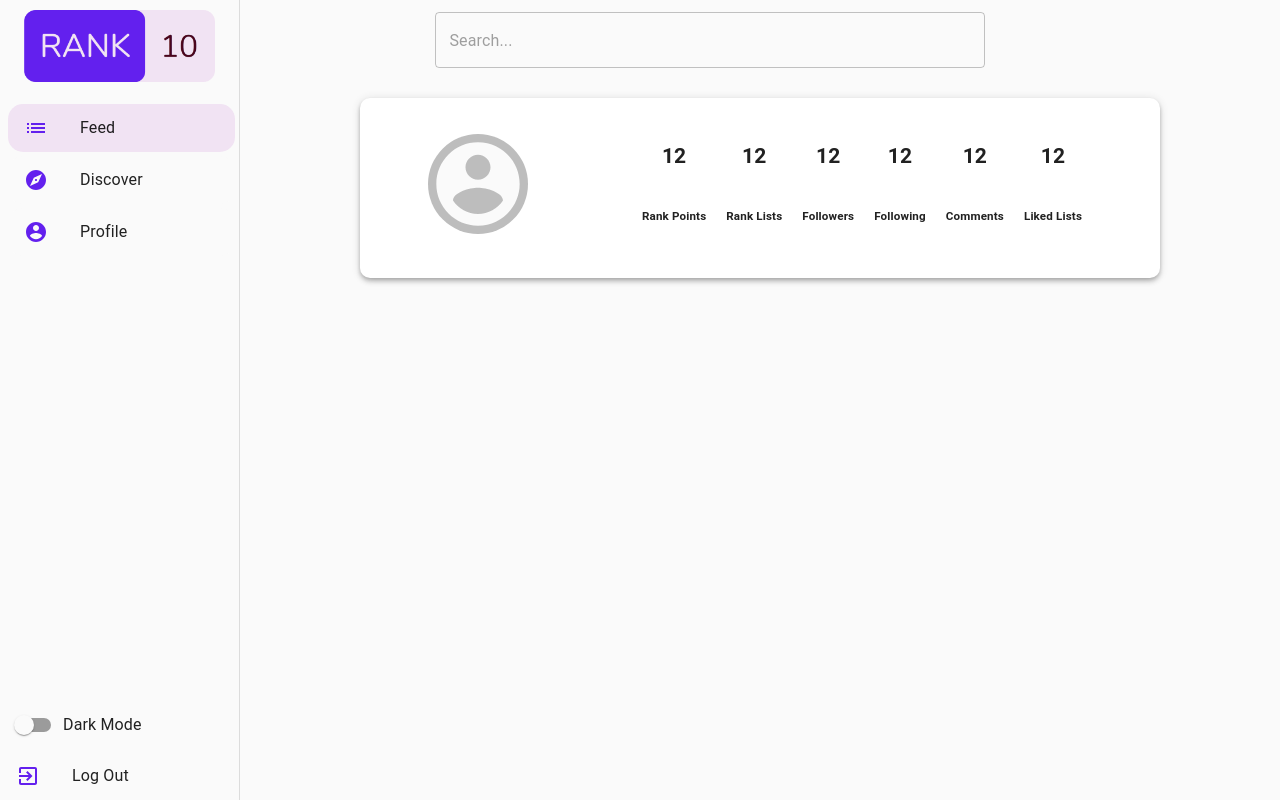
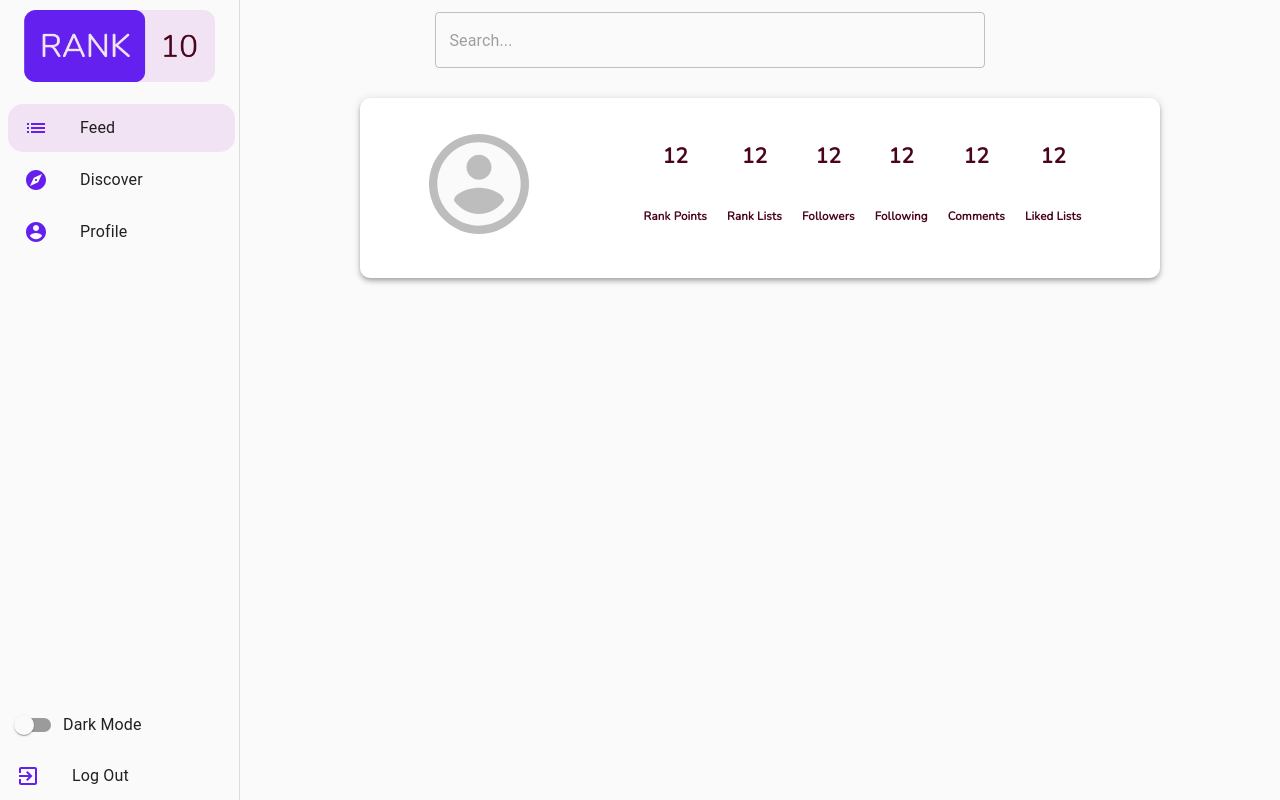
Before and after one commit to meh430/rankten, a React (Create React App) app: page /#/main/profile in a window 1280 px wide. Built offline with nearby package versions, Linux system fonts and the light colour scheme.

Commit message:
Uses text theme function

```diff
--- a/src/components/Login.js
+++ b/src/components/Login.js
@@ -2,7 +2,7 @@ import { Button, Card, CardContent, useTheme, TextField } from "@material-ui/cor
 import React, { useState, useContext } from "react";
 import { Redirect } from "react-router-dom";
 import { UserContext } from "../Contexts";
-import { appThemeConstants, getCardStyle } from "../misc/AppTheme";
+import { appThemeConstants, getCardStyle, getTextTheme } from "../misc/AppTheme";
 import { loginUser } from "../api/Auth";
 import {UserReducerTypes} from "../reducers/UserReducer"
 import ReactLoading from "react-loading";
@@ -103,10 +103,7 @@ export const Login = (props) => {
     const [loading, setLoading] = useState(false);
     const { userDispatch, setUserToken } = useContext(UserContext);
 
-    const textTheme = {
-        fontFamily: appThemeConstants.fontFamily,
-        color: currentTheme.palette.secondary.dark,
-    };
+    const textTheme = getTextTheme(currentTheme);
 
     const submitLogin = async () => {
         setLoading(true);
--- a/src/components/SignUp.js
+++ b/src/components/SignUp.js
@@ -5,7 +5,7 @@ import { namePattern, passwordPattern, PasswordField, NameField, AltAuth, AuthSu
 import { signupUser } from "../api/Auth";
 import { UserContext } from "../Contexts";
 import {UserReducerTypes} from "../reducers/UserReducer"
-import { appThemeConstants, getCardStyle } from "../misc/AppTheme";
+import { appThemeConstants, getCardStyle, getTextTheme } from "../misc/AppTheme";
 import "../App.css";
 let userName = "";
 let password = "";
@@ -16,10 +16,7 @@ let bio = "";
 export const SignUp = (props) => {
     const currentTheme = useTheme();
 
-    const textTheme = {
-        fontFamily: appThemeConstants.fontFamily,
-        color: currentTheme.palette.secondary.dark,
-    };
+    const textTheme = getTextTheme(currentTheme);
 
     const [nameError, setNameError] = useState(false);
     const [passwordError, setPasswordError] = useState(false);
--- a/src/components/UserInfo.js
+++ b/src/components/UserInfo.js
@@ -3,7 +3,7 @@ import { Avatar, Card, CardContent, makeStyles, useTheme } from "@material-ui/co
 import AccountCircleIcon from "@material-ui/icons/AccountCircle";
 
 import { UserContext } from "../Contexts";
-import {getCardStyle} from '../misc/AppTheme'
+import {getCardStyle, getTextTheme} from '../misc/AppTheme'
 import "../App.css";
 
 const useStyles = makeStyles((theme) => ({
@@ -22,6 +22,7 @@ export const UserInfo = (props) => {
     //const { user } = useContext(UserContext);
     const classes = useStyles();
     const currentTheme = useTheme();
+    const textTheme = getTextTheme(currentTheme);
     return (
         <Card
             style={{
@@ -61,7 +62,7 @@ export const UserInfo = (props) => {
                                 stat: 12,
                                 label: "Liked Lists"
                             }
-                        ].map(userStat => <UserStat stat={userStat.stat} label={userStat.label} key={userStat.label}/>)
+                        ].map(userStat => <UserStat stat={userStat.stat} label={userStat.label} key={userStat.label} textTheme={textTheme}/>)
                     }
                 </div>
             </CardContent>
@@ -72,11 +73,12 @@ export const UserInfo = (props) => {
 //onClick: callback
 //label: string
 //stat: number
+//textTheme: object
 const UserStat = (props) => {
     return (
         <div className="col" style={{ alignItems: "center", justifyContent: "center", margin: "10px" }}>
-            <h2>{props.stat}</h2>
-            <h5>{props.label}</h5>
+            <h2 style={props.textTheme}>{props.stat}</h2>
+            <h5 style={props.textTheme}>{props.label}</h5>
         </div>
     );
 };
```
